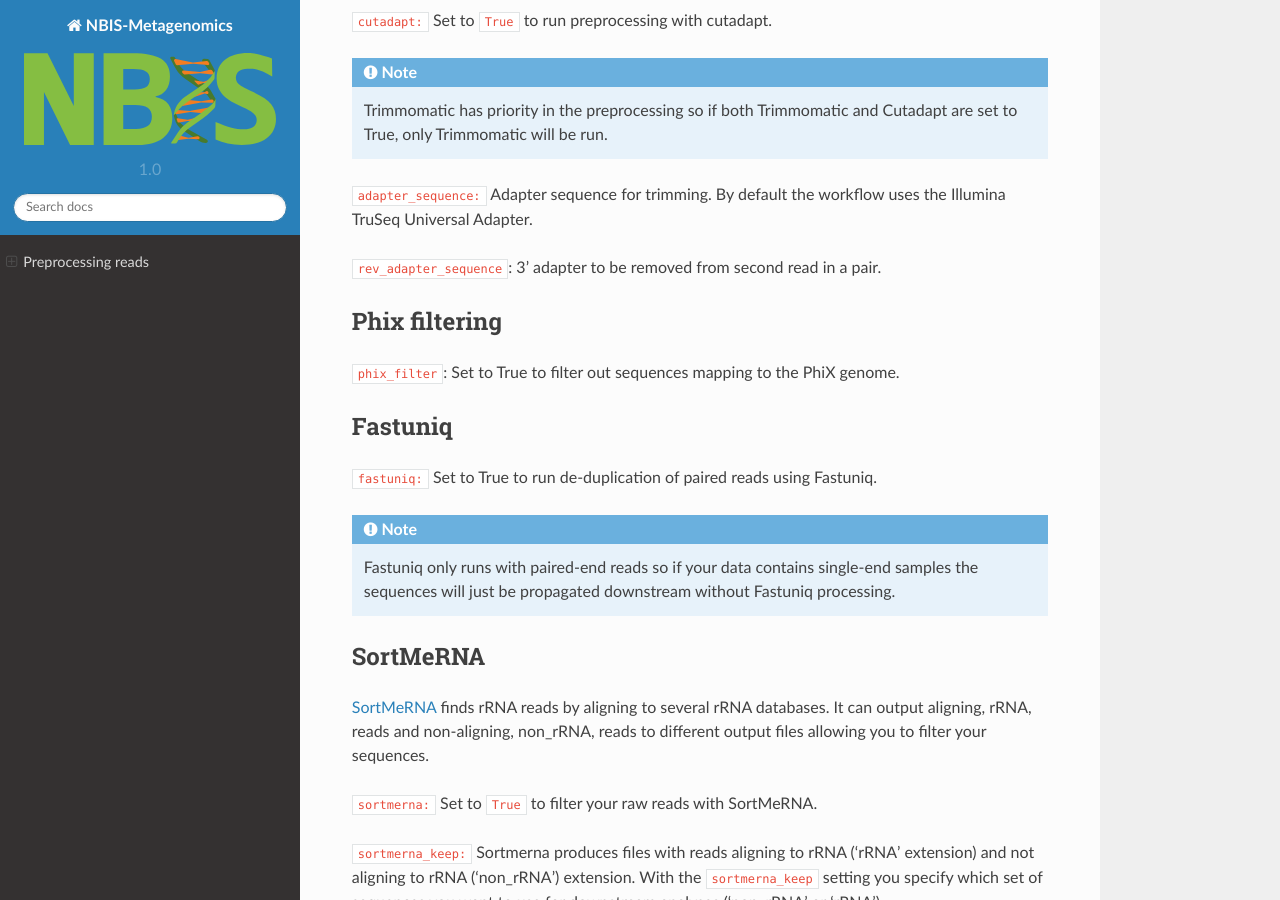
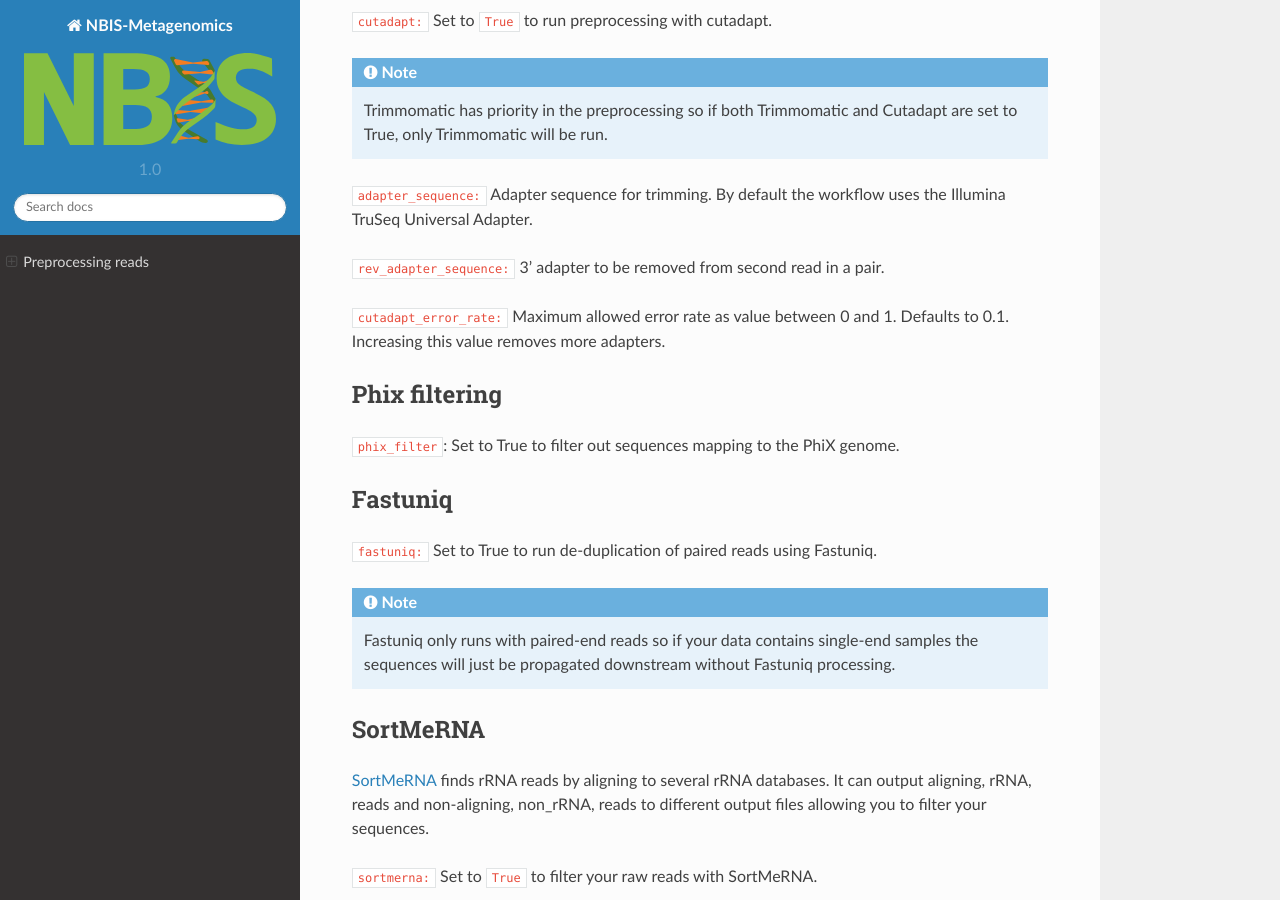
Before and after one commit to NBISweden/nbis-meta, a Sphinx documentation site: the page built from docs/preprocessing/index.rst, in a window 1280 px wide and 900 px high, scrolled down 1011 px. Built offline with Sphinx 7.4.7 and the Read the Docs theme 2.0.0, drawn with Linux system fonts in a browser that asks for light colours.

Commit message:
Updated docs

```diff
--- a/docs/preprocessing/index.rst
+++ b/docs/preprocessing/index.rst
@@ -42,7 +42,9 @@ Cutadapt
 
 :code:`adapter_sequence:` Adapter sequence for trimming. By default the workflow uses the Illumina TruSeq Universal Adapter.
 
-:code:`rev_adapter_sequence`: 3' adapter to be removed from second read in a pair.
+:code:`rev_adapter_sequence:` 3' adapter to be removed from second read in a pair.
+
+:code:`cutadapt_error_rate:` Maximum allowed error rate as value between 0 and 1. Defaults to 0.1. Increasing this value removes more adapters.
 
 Phix filtering
 --------------
```
